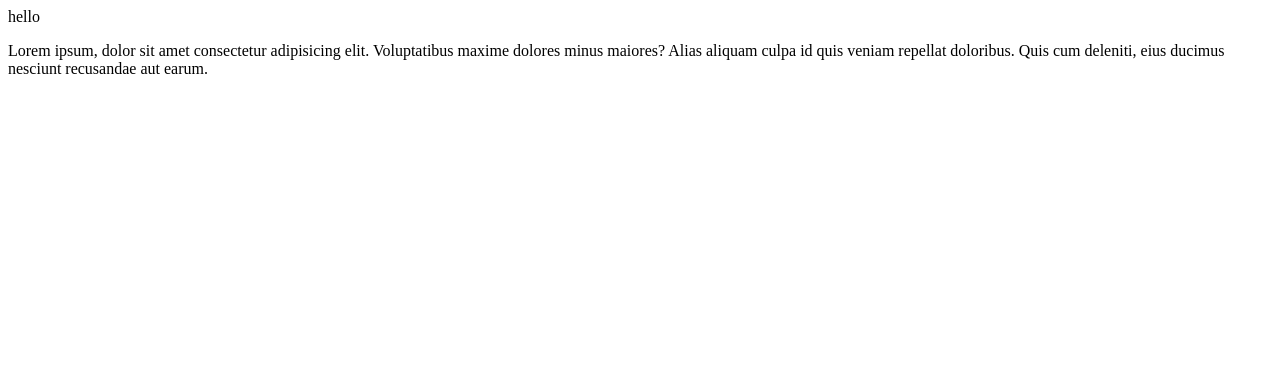
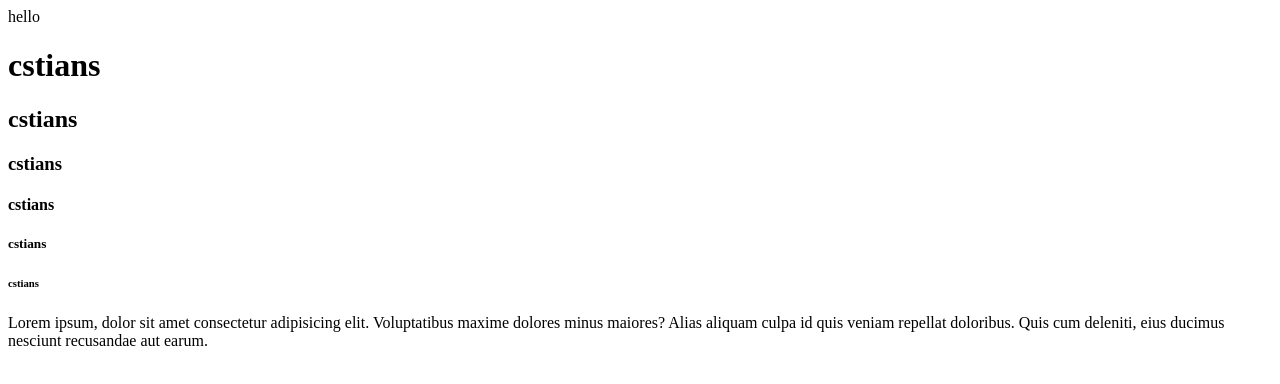
Before and after one commit to doggasaiteja609/first-class, a plain HTML site: page index.HTML in a window 1280 px wide. Drawn offline with Linux system fonts and the light colour scheme.

Commit message:
modified index

```diff
--- a/index.HTML
+++ b/index.HTML
@@ -6,6 +6,12 @@
 </head>
 <body>
     hello
+    <h1>cstians</h1>
+     <h2>cstians</h2>
+     <h3>cstians</h3>
+      <h4>cstians</h4>
+      <h5>cstians</h5>
+      <h6>cstians</h6>
     <p>Lorem ipsum, dolor sit amet consectetur adipisicing elit. Voluptatibus maxime dolores minus maiores? Alias aliquam culpa id quis veniam repellat doloribus. Quis cum deleniti, eius ducimus nesciunt recusandae aut earum.</p>
 </body>
 </html>
```
